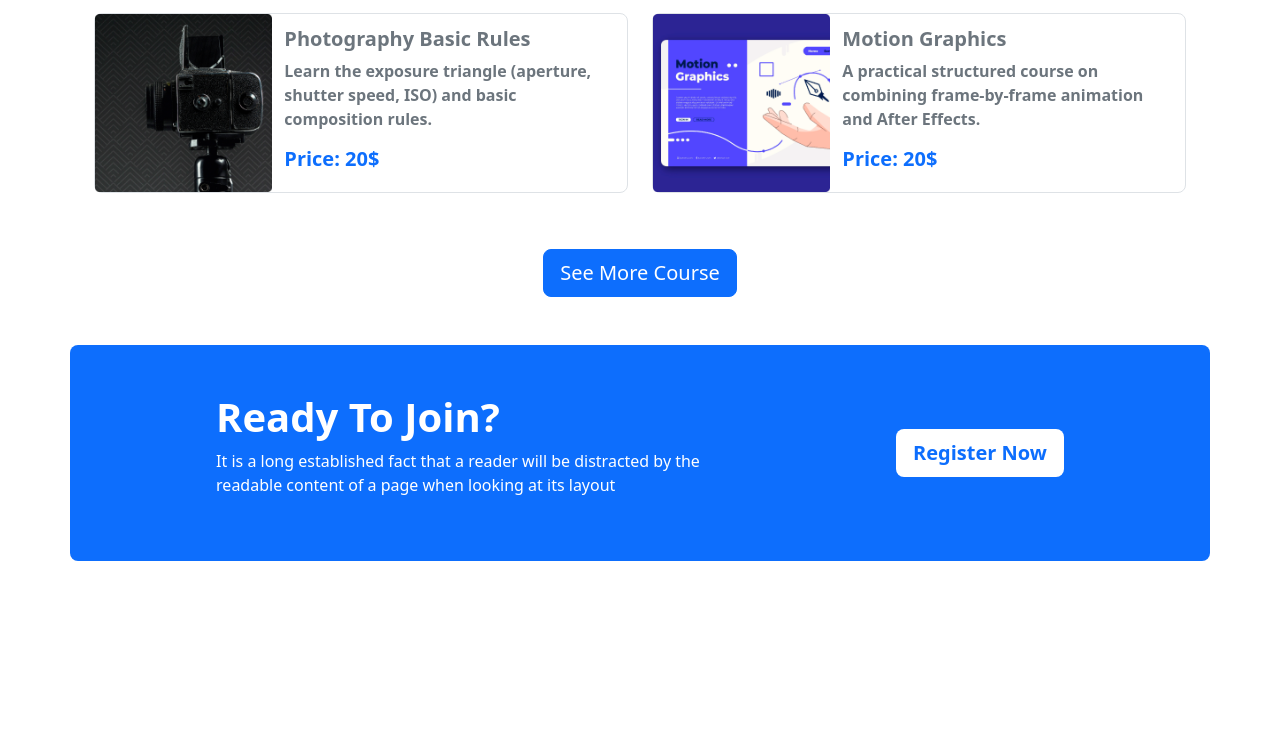
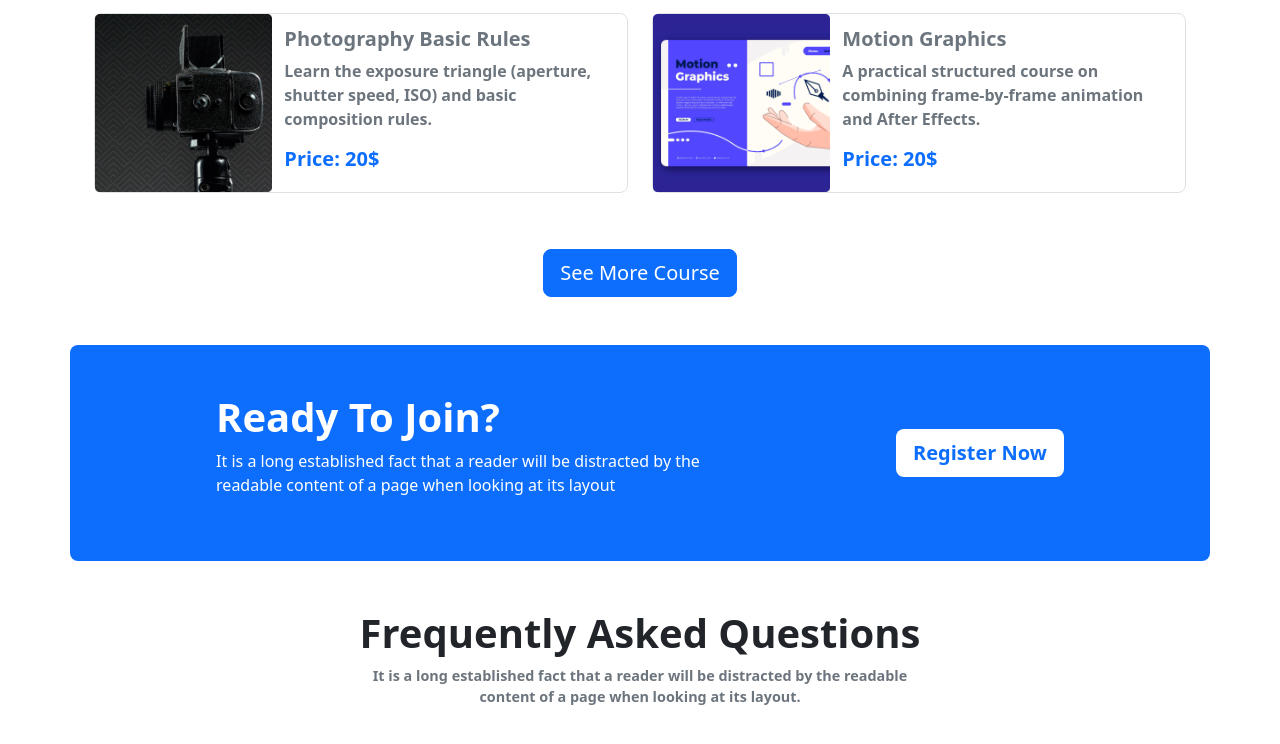
Before and after one commit to rakibul58/edTech, a plain HTML site: page index.html in a window 1280 px wide. Shown: the part 1363-2107 px from the top of the page. Before the commit the page ends 1972 px from the top, so only its background shows below. Drawn offline with nearby package versions, Linux system fonts and the light colour scheme.

Commit message:
FAQ details done

```diff
--- a/index.html
+++ b/index.html
@@ -223,7 +223,7 @@
         <!-- Explore E-larning  -->
 
         <!-- Ready To join -->
-        <section>
+        <section id="Register">
             <div class="container my-5 bg-primary text-white p-5 rounded rounded-3">
                 <div class="d-flex flex-column flex-lg-row justify-content-around align-items-center">
                     <!-- Texts -->
@@ -300,12 +300,22 @@
             </div>
         </section>
 
+        <!-- FAQ section -->
+        <section>
+            <!-- FAQ Details  -->
+            <div class="text-center my-5 container">
+                <h1 class="fw-bolder text-dark">Frequently Asked Questions</h1>
+                <p style="font-size: 0.9rem;" class="fw-semibold text-secondary">It is a long established fact that a reader will be distracted by the readable <br>
+                    content of a page when looking at its layout.</p>
+            </div>
+        </section>
+
     </main>
 
     <!-- Bootstrap JavaScript cdn -->
     <script src="https://cdn.jsdelivr.net/npm/bootstrap@5.2.0/dist/js/bootstrap.bundle.min.js"
-        integrity="sha384-A3rJD856KowSb7dwlZdYEkO39Gagi7vIsF0jrRAoQmDKKtQBHUuLZ9AsSv4jD4Xa"
-        crossorigin="anonymous"></script>
+        integrity="sha384-A3rJD856KowSb7dwlZdYEkO39Gagi7vIsF0jrRAoQmDKKtQBHUuLZ9AsSv4jD4Xa" crossorigin="anonymous">
+        </script>
 </body>
 
 </html>
```
